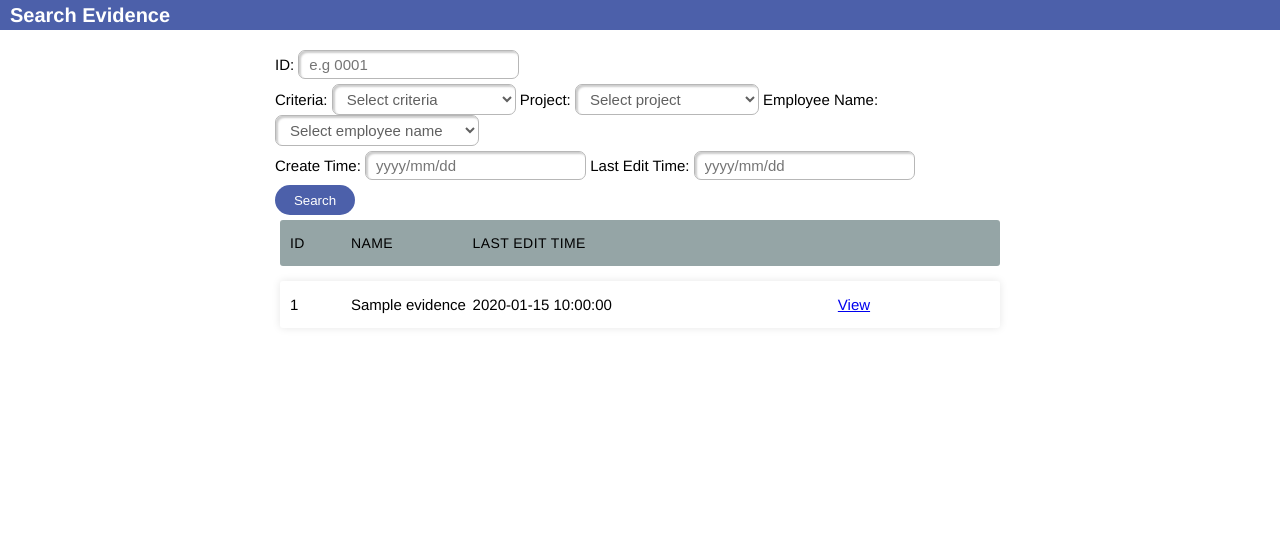
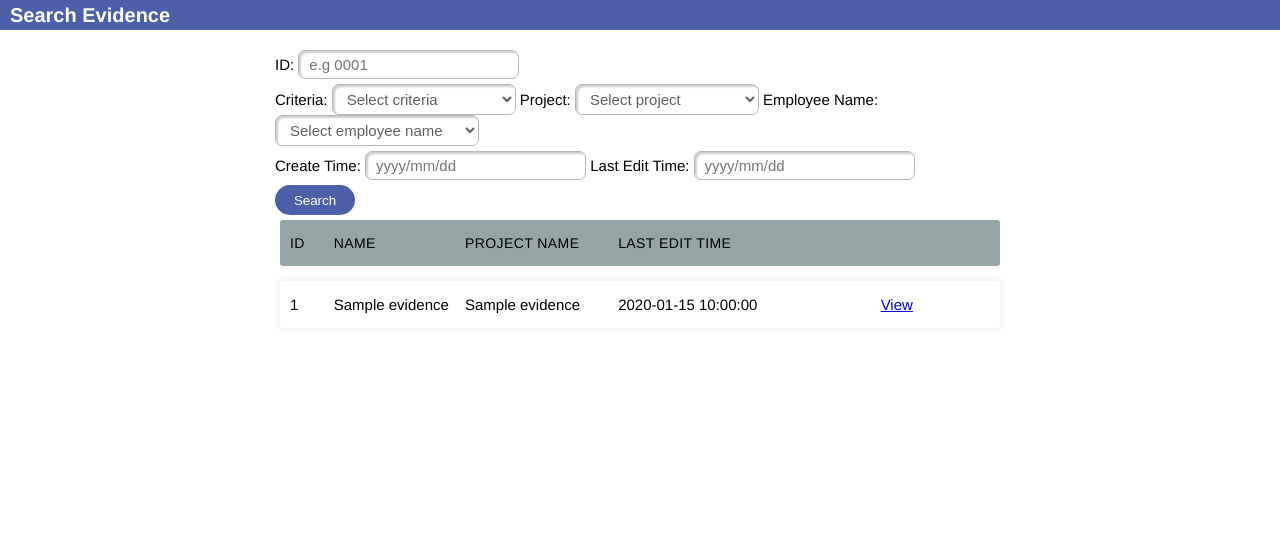
Before and after one commit to Security-Evaluations-Management/ManageYourSecurityEvaluations, a Python web app: template frontend/templates/search.html in a window 1280 px wide. Shown: the part 65-618 px from the top of the page. Run offline with Jinja, Linux system fonts and the light colour scheme; the template is opened without the code that fills it: most values are stand-ins (such as "Sample title", 1, 10 or a date in 2020).

Commit message:
[Tian] Update the search.css and model return function

```diff
--- a/frontend/static/css/search.css
+++ b/frontend/static/css/search.css
@@ -208,12 +208,15 @@ input[type=submit]:hover {
     flex-basis: 10%;
   }
   .col-2 {
-    flex-basis: 20%;
+    flex-basis: 30%;
   }
   .col-3 {
+    flex-basis: 35%;
+  }
+  .col-4 {
     flex-basis: 60%;
   }
-  .col-4 {
+  .col-5 {
     flex-basis: 25%;
   }
 
--- a/frontend/templates/search.html
+++ b/frontend/templates/search.html
@@ -66,16 +66,18 @@
             <li class = "table-header">
                 <div class="col col-1 ">ID</div>
                 <div class="col col-2 ">Name</div>
-                <div class="col col-3 ">Last Edit Time</div>
-                <div class="col col-4 "></div>
+                <div class="col col-3 ">Project Name</div>
+                <div class="col col-4 ">Last Edit Time</div>
+                <div class="col col-5 "></div>
             </li>
 
         {% for evidence in results.items %}
             <li class = "table-row">
                 <div class = "col col-1">{{ evidence.id}}</div>
                 <div class = "col col-2">{{ evidence.name }}</div>
-                <div class = "col col-3">{{ evidence.last_edit_time}}</div>
-                <div class = "col col-4"><a href="{{ url_for('evidence.view') }}?evidence_id={{ evidence.id }}">View</a></div>
+                <div class = "col col-3">{{ evidence.project_name }}</div>
+                <div class = "col col-4">{{ evidence.last_edit_time}}</div>
+                <div class = "col col-5"><a href="{{ url_for('evidence.view') }}?evidence_id={{ evidence.id }}">View</a></div>
 
             </li>
         {% endfor %}
--- a/src/models.py
+++ b/src/models.py
@@ -210,7 +210,7 @@ def no_filter_search_result():
 
 # get evidence by filters
 def get_info_by_filter(criteria_name, project_name, employee_name, create_time, last_edit_time, evidence_id):
-    evidence = main_db.session.query(Evidence.id, Evidence.name, Evidence.create_date_time,
+    evidence = main_db.session.query(Evidence.id, Evidence.name, Evidence.project_name, Evidence.create_date_time,
                                      Evidence.last_edit_time).join(Criteria).join(User)
     if all(v is None for v in [criteria_name, project_name, employee_name, create_time, last_edit_time, evidence_id]):
         return evidence
```
